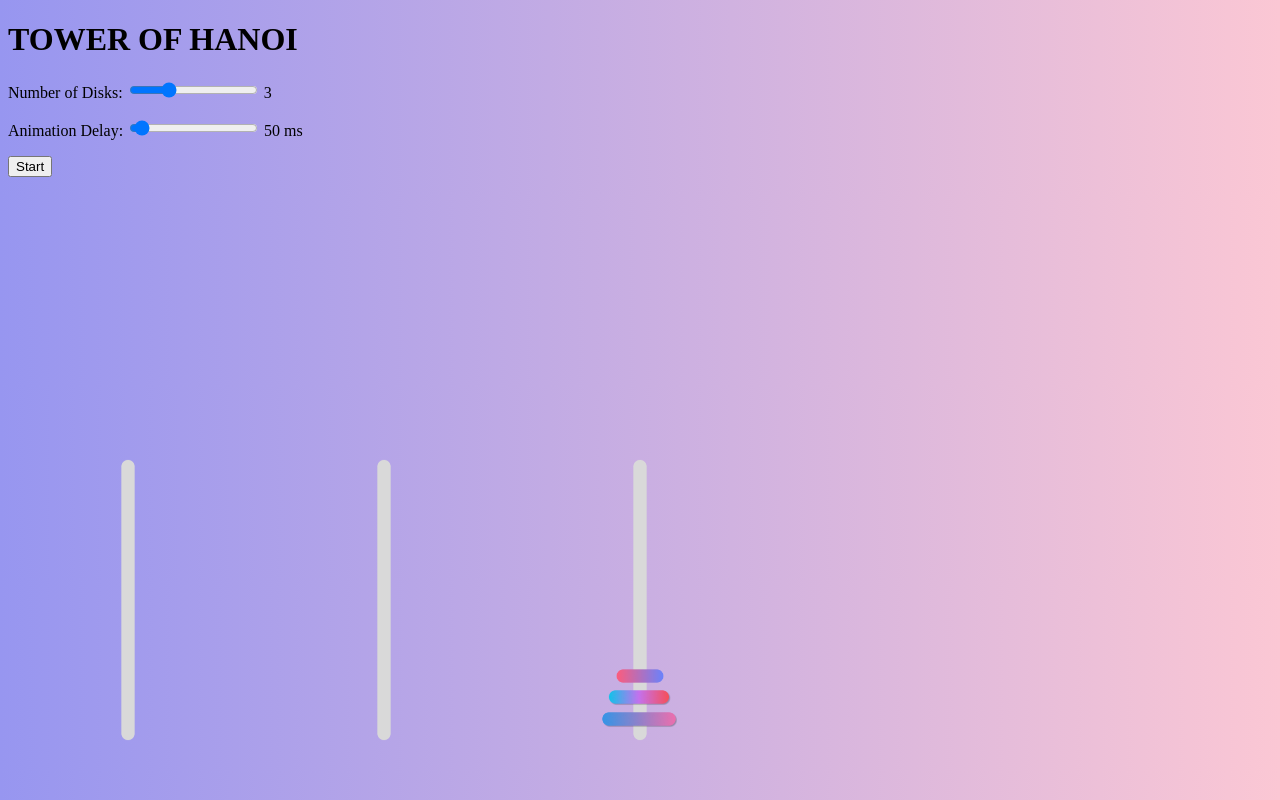
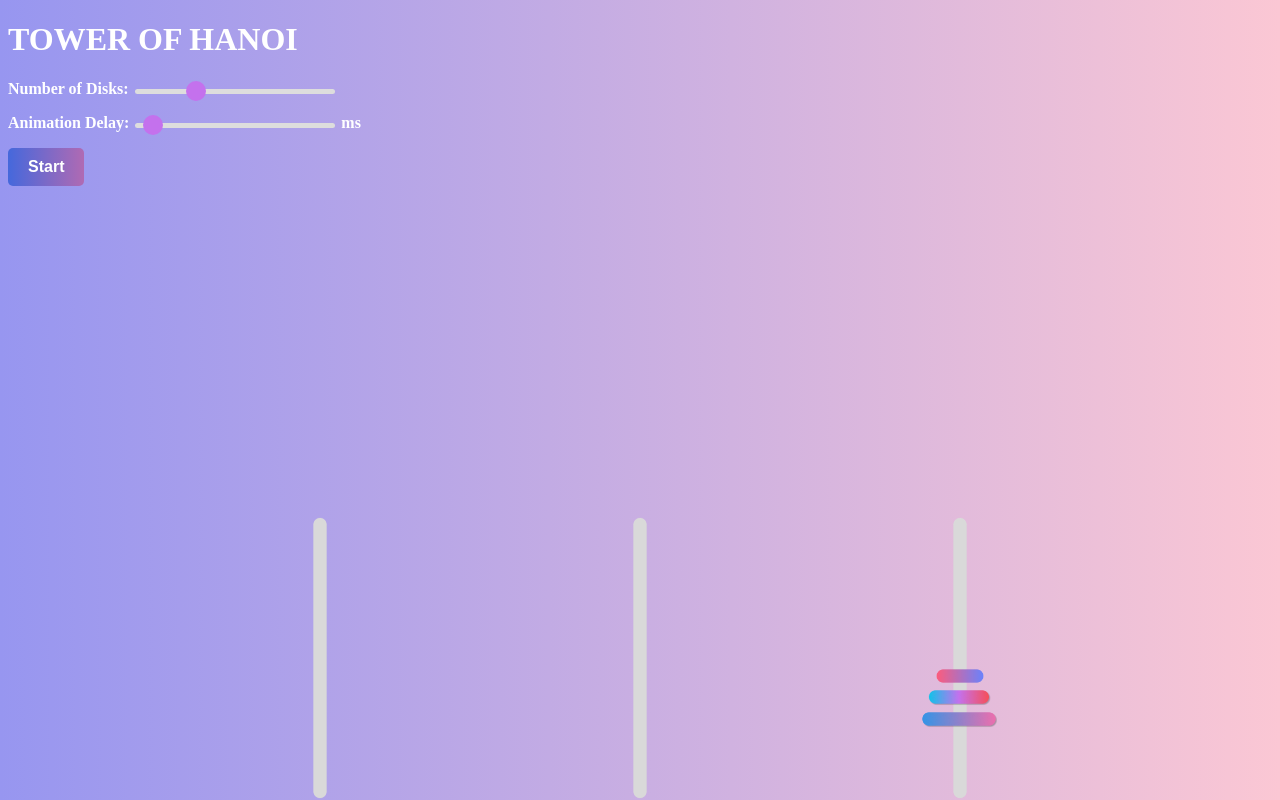
Before and after one commit to Chiro145/Hanoi-Tower, a plain HTML site: page index.html in a window 1280 px wide. Both pictures are taken after a click on the input "Start". Drawn offline with Linux system fonts and the light colour scheme.

Commit message:
last update

```diff
--- a/index.html
+++ b/index.html
@@ -18,13 +18,13 @@
             <label>Number of Disks:</label>
             <input type = "range" id = "I_NOD" min = "1" max = "8" value = "3"
                 oninput = "document.getElementById('DISK_SIZE').innerHTML = this.value" />
-            <label id="DISK_SIZE">3</label>
+            <label id="DISK_SIZE"></label>
         </p>
         <p>
             <label>Animation Delay:</label>
             <input type = "range" id = "I_DA" min = "10" max = "1000" value = "50"
                 oninput = "document.getElementById('DELAY_SIZE').innerHTML = this.value"/>
-            <span><label id="DELAY_SIZE">50</label> ms</span>
+            <span><label id="DELAY_SIZE"></label> ms</span>
         </p>
         <p><input type="submit" value="Start" onclick="Started()" /></p>
     </div>
--- a/script.js
+++ b/script.js
@@ -22,7 +22,7 @@ function init_cor(amount){
         DISK_MANAGE[i].style.transition = `left 500ms ease, top 500ms ease`;
         DISK_MANAGE[i].style.position = 'absolute';
         DISK_MANAGE[i].style.display = 'flex';
-        DISK_MANAGE[i].style.left = '10%';
+        DISK_MANAGE[i].style.left = '25%';
         DISK_MANAGE[i].style.top = 90 - (100 * (w_scale * 166 / window.innerHeight) * i_c) + '%';
         i_c++;
     }
@@ -31,7 +31,7 @@ function init_cor(amount){
 
 function swap_disk(id, source, target){
     DISK_MANAGE[id].style.transition = `left ${g_animation_delay}ms ease, top ${g_animation_delay}ms ease`;
-    DISK_MANAGE[id].style.left = (10 + 20 * target) + '%';
+    DISK_MANAGE[id].style.left = (25 + 25 * target) + '%';
     DISK_MANAGE[id].style.top = 90 - (100 * (w_scale * 166 / window.innerHeight) * i_level[target]) + '%';
     i_level[target]++;
     i_level[source]--;
@@ -80,8 +80,8 @@ for (let i = 1; i <= 3; i++) {
     img.src = `img/STICK.png`
     img.id = "STICK"
     img.style.display = 'flex'
-    img.style.top = '75%'
-    img.style.left = (10 + 20 * (i - 1)) + '%'
+    img.style.top = (85 - (100 * (w_scale * 166 / window.innerHeight) * 1)) + '%'
+    img.style.left = (25 + 25 * (i - 1)) + '%'
     container.appendChild(img)
 }
 
--- a/style.css
+++ b/style.css
@@ -1,3 +1,8 @@
+body {
+  color: white;
+  font-weight: bold;
+}
+
 .container {
     position: relative;
     width: 100%;
@@ -21,3 +26,51 @@ img {
 #BACKGROUND {
     background-image: linear-gradient(to right, #9796f0, #fbc7d4);
 }
+
+input[type="submit"] {
+    padding: 10px 20px;
+    font-size: 16px;
+    font-weight: bold;
+    border-radius: 5px;
+    cursor: pointer;
+    background-image: linear-gradient(to right, #4568DC, #B06AB3);
+    color: #fff;
+    border: none;
+    outline: none;
+    &:hover {
+        background-color: #0062cc;
+    }
+    &:active {
+        box-shadow: inset 0px 2px 4px rgba(0, 0, 0, 0.3);
+    }
+}
+
+input[type="range"] {
+  -webkit-appearance: none;
+  appearance: none;
+  width: 200px;
+  height: 5px;
+  background: #ddd;
+  border-radius: 5px;
+  outline: none;
+}
+
+input[type="range"]::-webkit-slider-thumb {
+  -webkit-appearance: none;
+  appearance: none;
+  width: 20px;
+  height: 20px;
+  background: #c471ed;
+  border-radius: 50%;
+  cursor: pointer;
+}
+
+input[type="range"]::-moz-range-thumb {
+  -moz-appearance: none;
+  appearance: none;
+  width: 20px;
+  height: 20px;
+  background: #c471ed;
+  border-radius: 50%;
+  cursor: pointer;
+}
```
